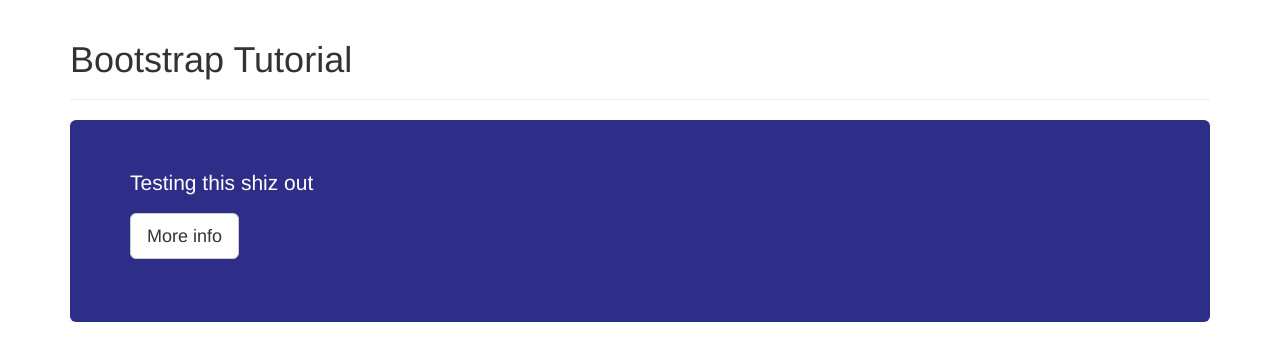
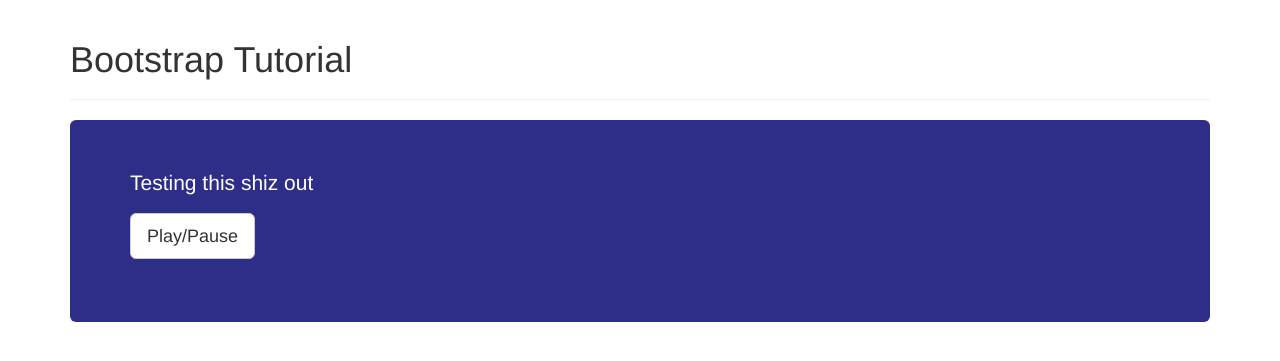
Before and after one commit to freshpocky/Mic-dUp, a web app: page / in a window 1280 px wide. Shown: the top 361 px of the page. Run offline with its HTML, style and script files only (its server is not run), Linux system fonts and the light colour scheme; data that the repository does not hold is empty.

Commit message:
Update index.html

```diff
--- a/Mic'dUp/WebContent/index.html
+++ b/Mic'dUp/WebContent/index.html
@@ -37,7 +37,7 @@
 <!-- BUTTONS -->
 <!-- There are many built in button colors and sizes. If a link is to trigger in page functionality it should use role="button". The button element should be used in most situations -->
 <p>
-<a href="#" class = "btn btn-default btn-lg" role="button">More info</a>
+<a href="#" class = "btn btn-default btn-lg" role="button">Play/Pause</a>
 
 
 </div>
```
